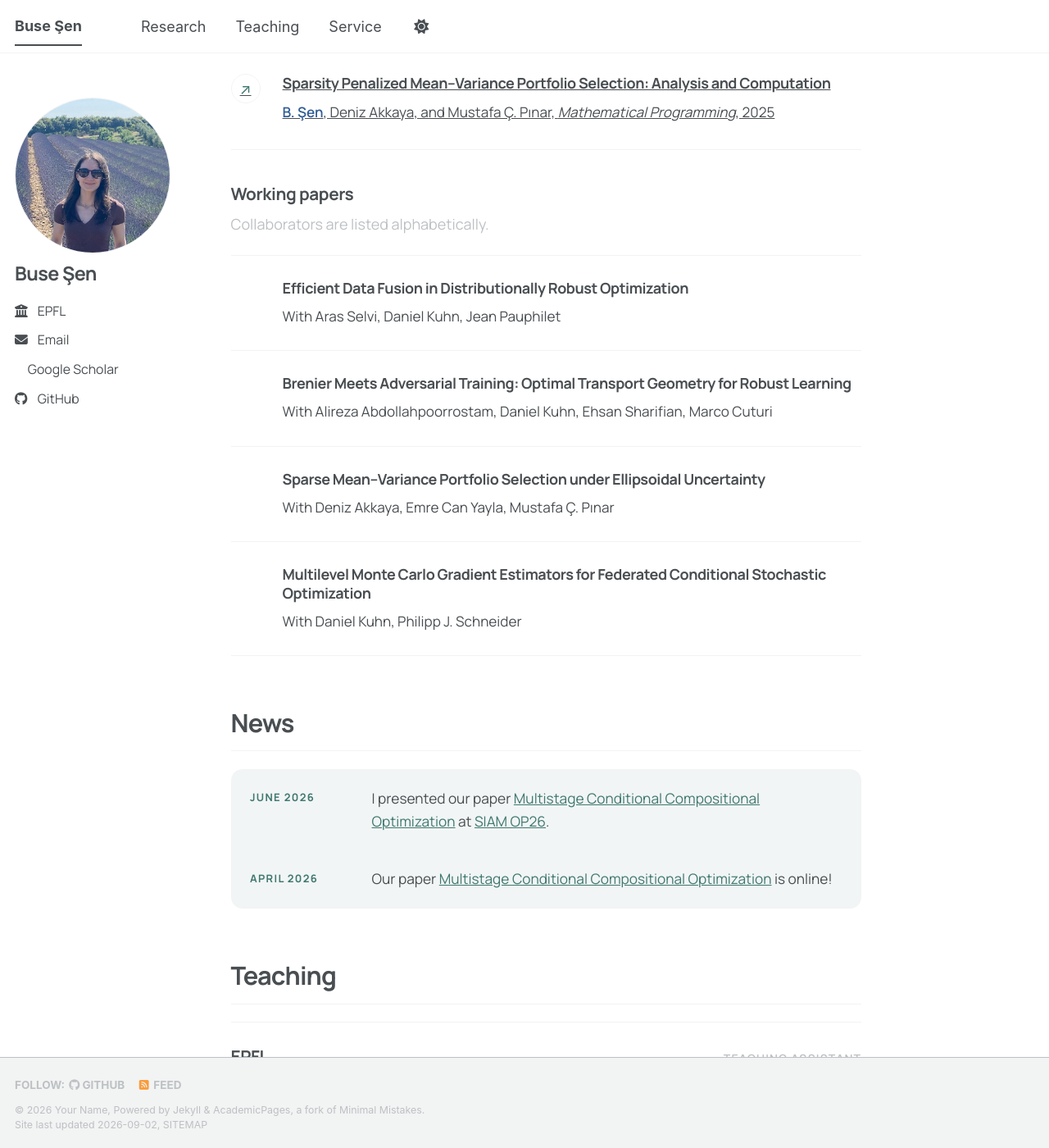
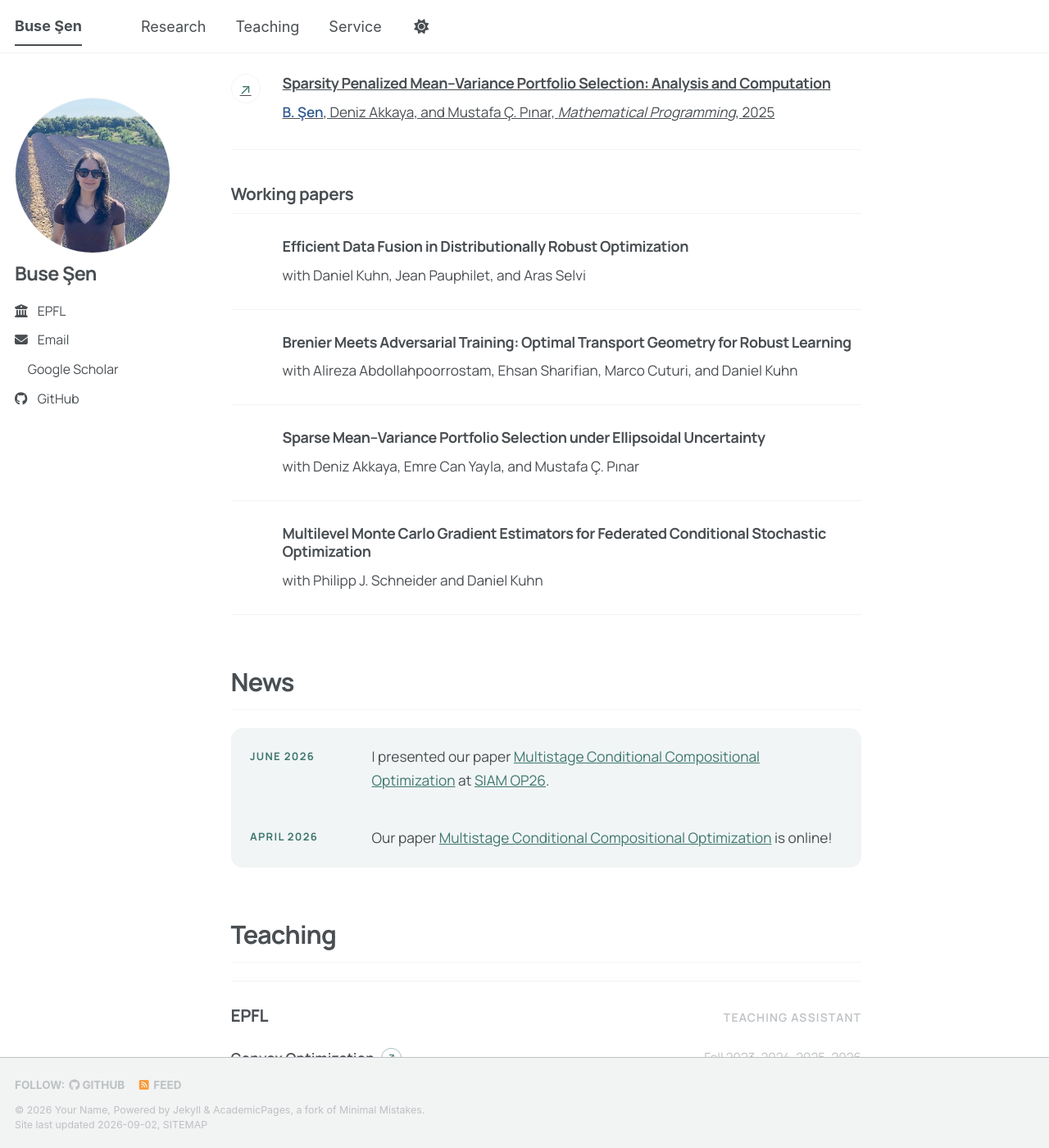
Before and after one commit to busesen/busesen.github.io, a Jekyll site: the page built from _pages/about.md, in a window 1280 px wide and 1400 px high, scrolled down 675 px. Shown: the whole window at 82% size. Built offline with Jekyll 4.4.1, drawn with Linux system fonts in a browser that asks for light colours; a style sheet for code colours, icons or effects is not loaded.

Commit message:
Preserve working paper collaborator order

```diff
--- a/_data/working_papers.yml
+++ b/_data/working_papers.yml
@@ -1,5 +1,5 @@
 # Working papers appear in the order listed below.
-# Collaborator names are displayed alphabetically, regardless of their order here.
+# Collaborator names appear exactly in the order entered for each paper.
 #
 # To add a paper, replace `papers: []` with entries like this:
 #
--- a/_pages/about.md
+++ b/_pages/about.md
@@ -39,16 +39,15 @@ Previously, I obtained my MSc and BSc in Industrial Engineering from Bilkent Uni
   {% if working_papers and working_papers.size > 0 %}
     <div class="working-papers">
       <h3 class="working-papers__heading">Working papers</h3>
-      <p class="working-papers__note">Collaborators are listed alphabetically.</p>
 
       <div class="research-list">
         {% for paper in working_papers %}
-          {% assign collaborators = paper.collaborators | sort %}
+          {% assign collaborator_count = paper.collaborators | size %}
           <article class="research-item">
             <div class="research-static">
               <span class="research-title">{{ paper.title }}</span>
-              {% if collaborators.size > 0 %}
-                <span class="research-meta">With {{ collaborators | join: ", " }}</span>
+              {% if collaborator_count > 0 %}
+                <span class="research-meta">with {% for collaborator in paper.collaborators %}{% if forloop.first %}{{ collaborator }}{% elsif forloop.last %}{% if collaborator_count > 2 %}, {% else %} {% endif %}and {{ collaborator }}{% else %}, {{ collaborator }}{% endif %}{% endfor %}</span>
               {% endif %}
             </div>
           </article>
--- a/assets/css/main.scss
+++ b/assets/css/main.scss
@@ -261,13 +261,6 @@ html[data-theme="dark"] .author-me {
   margin-top: 2.25rem;
 }
 
-.working-papers__note {
-  margin: 0 0 0.85rem;
-  color: var(--global-text-color-light);
-  font-size: 0.82rem;
-  line-height: 1.5;
-}
-
 .research-arrow {
   display: inline-flex;
   width: 2rem;
```
